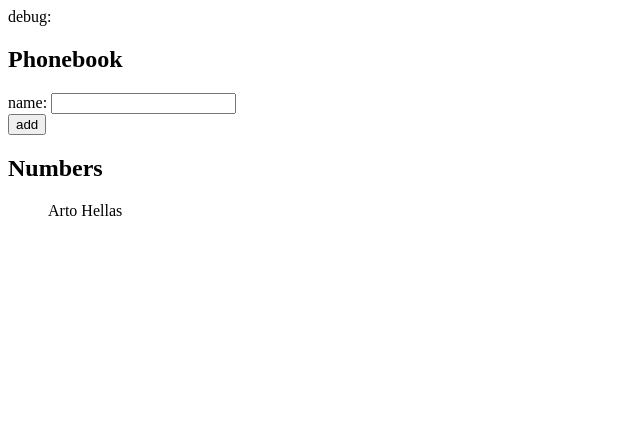
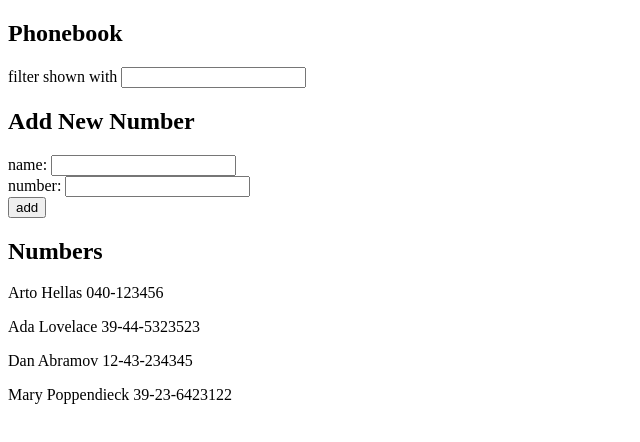
Before and after one commit to b-wall/fullstackopen, a React (Create React App) app in the folder part2/phonebook/: page / in a window 1280 px wide. Shown: the top 442 px of the page, without its empty margins (0-640 px from the left). Built offline with nearby package versions, Linux system fonts and the light colour scheme.

Commit message:
Complete exercises 2.7 - 2.10

```diff
--- a/part2/phonebook/src/App.js
+++ b/part2/phonebook/src/App.js
@@ -1,44 +1,85 @@
 import { useState } from 'react'
+
+const Persons = ({ persons, query }) => {
+  return (
+    <div>
+      {persons.filter(person => person.name.toLowerCase().includes(query.toLowerCase())).map(person => <p key={person.id}>  {person.name} {person.number}</p>)}
+    </div>
+  )
+}
+
+const Filter = ({ query, handleSearch }) => {
+  return (
+    <p>filter shown with <input value={query} onChange={handleSearch} /></p>
+  )
+}
+
+const PersonForm = ({ addNote, newName, newNumber, handleNameChange, handleNumberChange}) => {
+  return (
+    <form onSubmit={addNote}>
+      <div>
+        name: <input value={newName} onChange={handleNameChange} />
+      </div>
+      <div>
+        number: <input value={newNumber} onChange={handleNumberChange}/>
+      </div>
+      <div>
+        <button type="submit">add</button>
+      </div>
+    </form>
+  )
+}
 
 const App = () => {
   const [persons, setPersons] = useState([
-    { name: 'Arto Hellas' }
+    { name: 'Arto Hellas', number: '040-123456', id: 1 },
+    { name: 'Ada Lovelace', number: '39-44-5323523', id: 2 },
+    { name: 'Dan Abramov', number: '12-43-234345', id: 3 },
+    { name: 'Mary Poppendieck', number: '39-23-6423122', id: 4 }
   ])
   const [newName, setNewName] = useState('')
+  const [newNumber, setNewNumber] = useState('')
+  const [query, setQuery] = useState('')
 
   const handleNameChange = (e) => {
-    console.log(e.target.value)
     setNewName(e.target.value)
+  };
+
+  const handleNumberChange = (e) => {
+    setNewNumber(e.target.value)
   };
 
   const addNote = (e) => {
     e.preventDefault();
+    if (persons.find(person => person.name === newName)) {
+      alert(`${newName} is already added to phonebook`);
+      setNewName('');
+      return
+    }
     const noteObject = {
-      name: newName
+      name: newName,
+      number: newNumber,
+      id: (persons.length+1)
     }
 
     setPersons(persons.concat(noteObject));
     setNewName('');
+    setNewNumber('');
+  };
+
+  const handleSearch = (e) => {
+    e.preventDefault();
+    setQuery(e.target.value);
   };
 
   return (
     <div>
-      <div>debug: {newName}</div>
       <h2>Phonebook</h2>
-      <form onSubmit={addNote}>
-        <div>
-          name: <input value={newName} onChange={handleNameChange}/>
-        </div>
-        <div>
-          <button type="submit">add</button>
-        </div>
-      </form>
+      <Filter query={query} handleSearch={handleSearch} />
+      <h2>Add New Number</h2>
+      <PersonForm addNote={addNote} newName={newName} newNumber={newNumber} handleNameChange={handleNameChange} handleNumberChange={handleNumberChange} />
       <h2>Numbers</h2>
-      <ul>
-        {persons.map(person =>
-          <p key={person.name}>{person.name}</p>
-          )}
-      </ul>
+      <Persons persons={persons} query={query} />
     </div>
   )
 }
```
